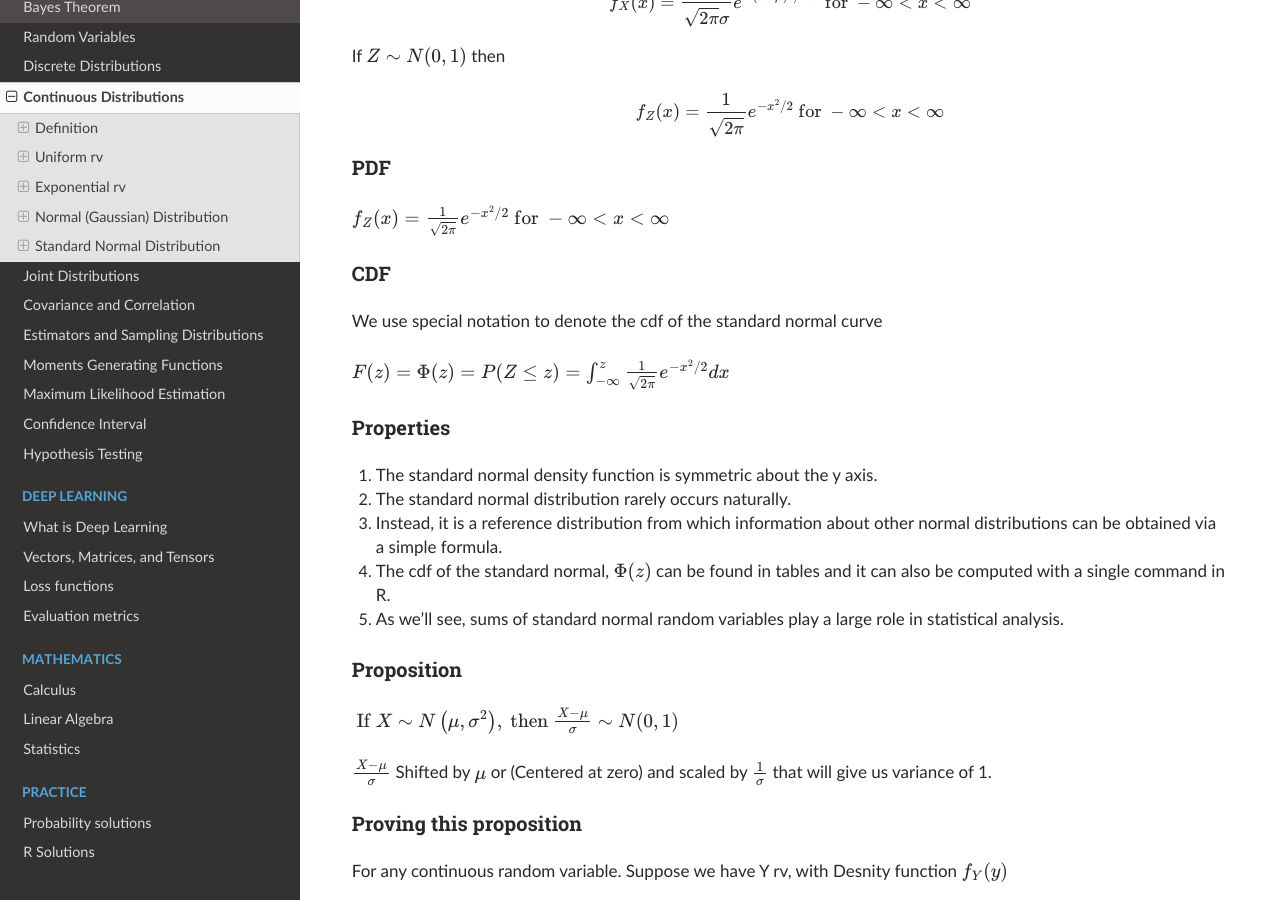
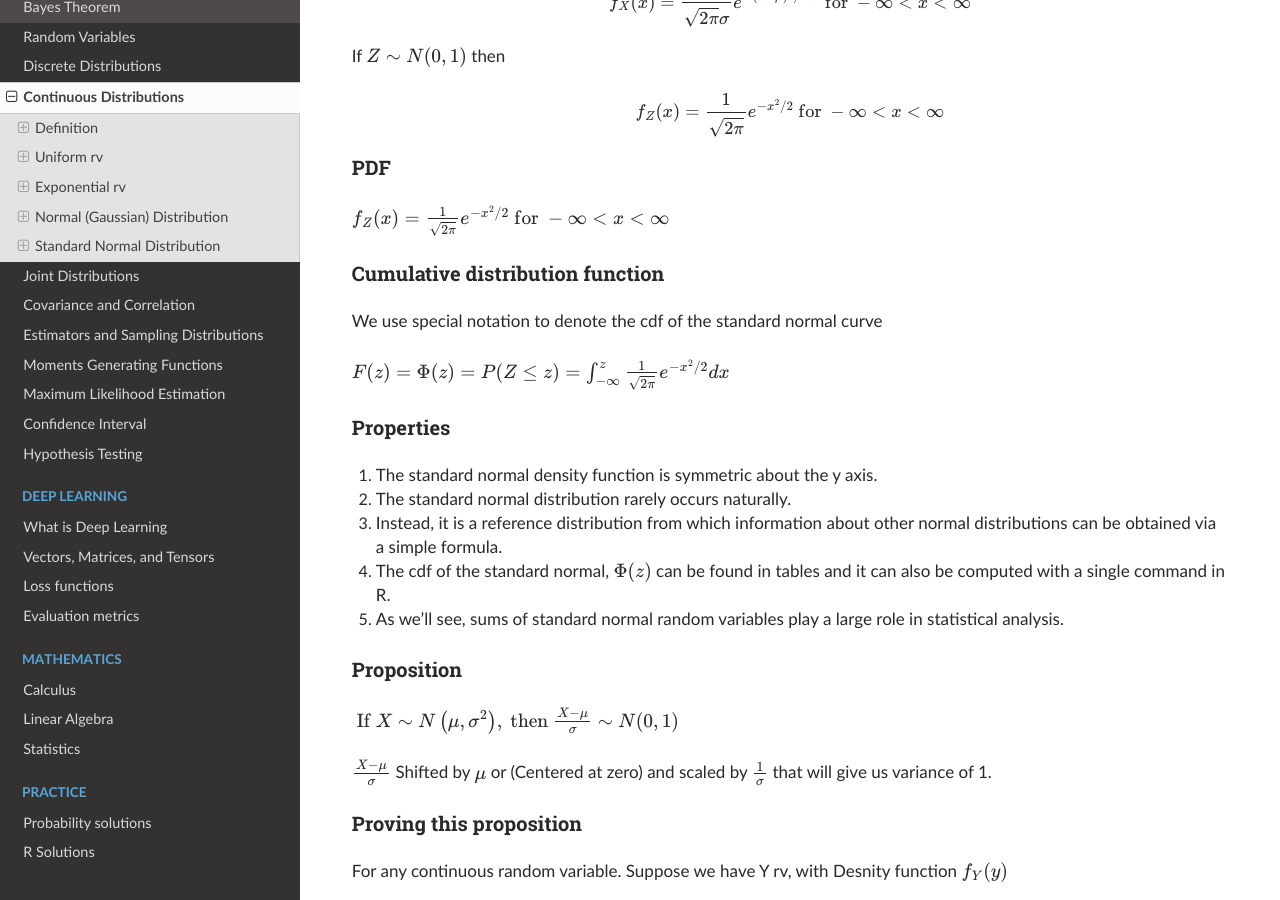
Before and after one commit to akkefa/ml-notes, a Sphinx documentation site: the page built from docs/probability/continuous_distributions.md, in a window 1280 px wide and 900 px high, scrolled down 10818 px. Built offline with Sphinx 7.4.7 and the Read the Docs theme 2.0.0, drawn with Linux system fonts in a browser that asks for light colours.

Commit message:
new changes

```diff
--- a/docs/probability/continuous_distributions.md
+++ b/docs/probability/continuous_distributions.md
@@ -430,8 +430,7 @@ $$
 
 $f_{Z}(x)=\frac{1}{\sqrt{2 \pi}} e^{-x^{2} / 2} \text { for }-\infty<x<\infty$
 
-### CDF
-
+### Cumulative distribution function
 We use special notation to denote the cdf of the standard normal curve
 
 $F(z)=\Phi(z)=P(Z \leq z)=\int_{-\infty}^{z} \frac{1}{\sqrt{2 \pi}} e^{-x^{2} / 2} d x$
```
